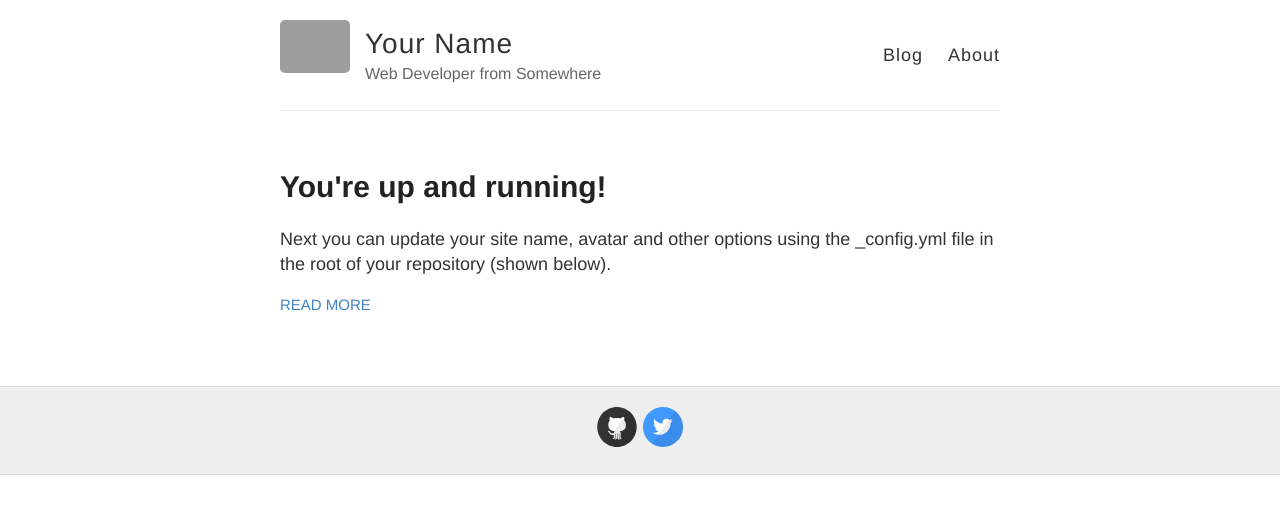
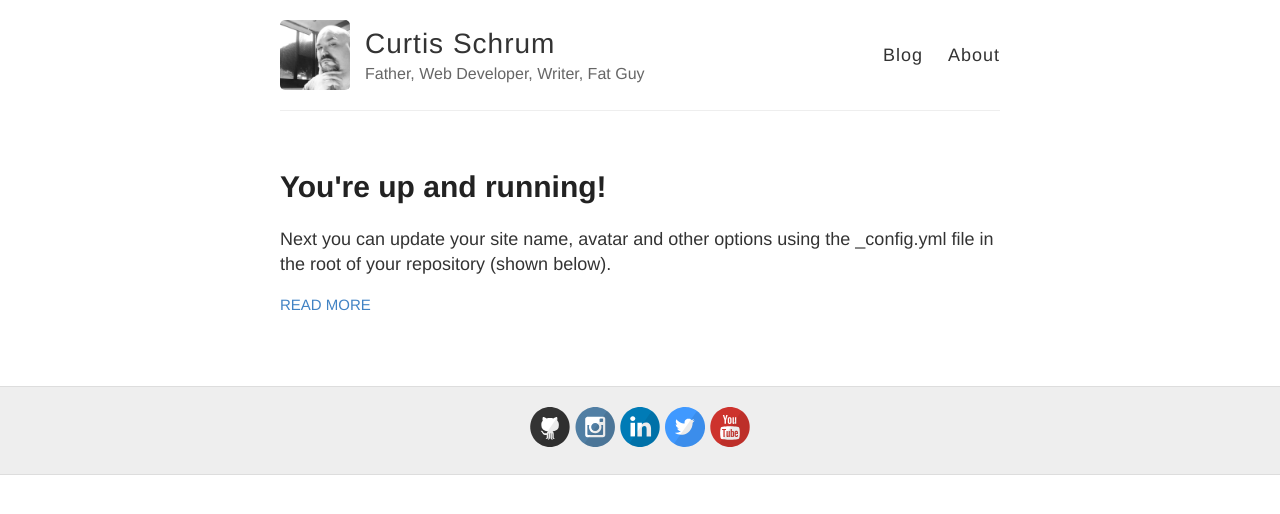
Before and after one commit to mandatoryhashtags/thefatguyjourney-com, a Jekyll site: the page built from index.html, in a window 1280 px wide. Shown: the top 514 px of the page. Built offline with Jekyll 4.4.1, drawn with Linux system fonts in a browser that asks for light colours; some of the changed lines change nothing that is shown; grey boxes are pictures that could not be loaded.

Commit message:
Added image, updated configs

```diff
--- a/_config.yml
+++ b/_config.yml
@@ -3,13 +3,13 @@
 #
 
 # Name of your site (displayed in the header)
-name: Your Name
+name: Curtis Schrum
 
 # Short bio or description (displayed in the header)
-description: Web Developer from Somewhere
+description: Father, Web Developer, Writer, Fat Guy
 
 # URL of your avatar or profile pic (you could use your GitHub profile pic)
-avatar: https://raw.githubusercontent.com/barryclark/jekyll-now/master/images/jekyll-logo.png
+avatar: https://raw.githubusercontent.com/mandatoryhashtags/thefatguyjourney-com/master/images/mht.jpg
 
 #
 # Flags below are optional
@@ -21,14 +21,14 @@ footer-links:
   email:
   facebook:
   flickr:
-  github: barryclark/jekyll-now
-  instagram:
-  linkedin:
+  github: mandatoryhashtags
+  instagram: mandatoryhashtags
+  linkedin: mandatoryhashtags
   pinterest:
   rss: # just type anything here for a working RSS icon
-  twitter: jekyllrb
+  twitter: mandatoryhtags
   stackoverflow: # your stackoverflow profile, e.g. "users/50476/bart-kiers"
-  youtube: # channel/<your_long_string> or user/<user-name>
+  youtube: channel/UC9N1cyqifOHscdVPNgqM_Fg # channel/<your_long_string> or user/<user-name>
   googleplus: # anything in your profile username that comes after plus.google.com/
 
 
@@ -41,7 +41,7 @@ google_analytics:
 
 # Your website URL (e.g. http://barryclark.github.io or http://www.barryclark.co)
 # Used for Sitemap.xml and your RSS feed
-url:
+url: thefatguyjourney.com
 
 # If you're hosting your site at a Project repository on GitHub pages
 # (http://yourusername.github.io/repository-name)
```
Also changed, not shown: images/mht.jpg (added).
